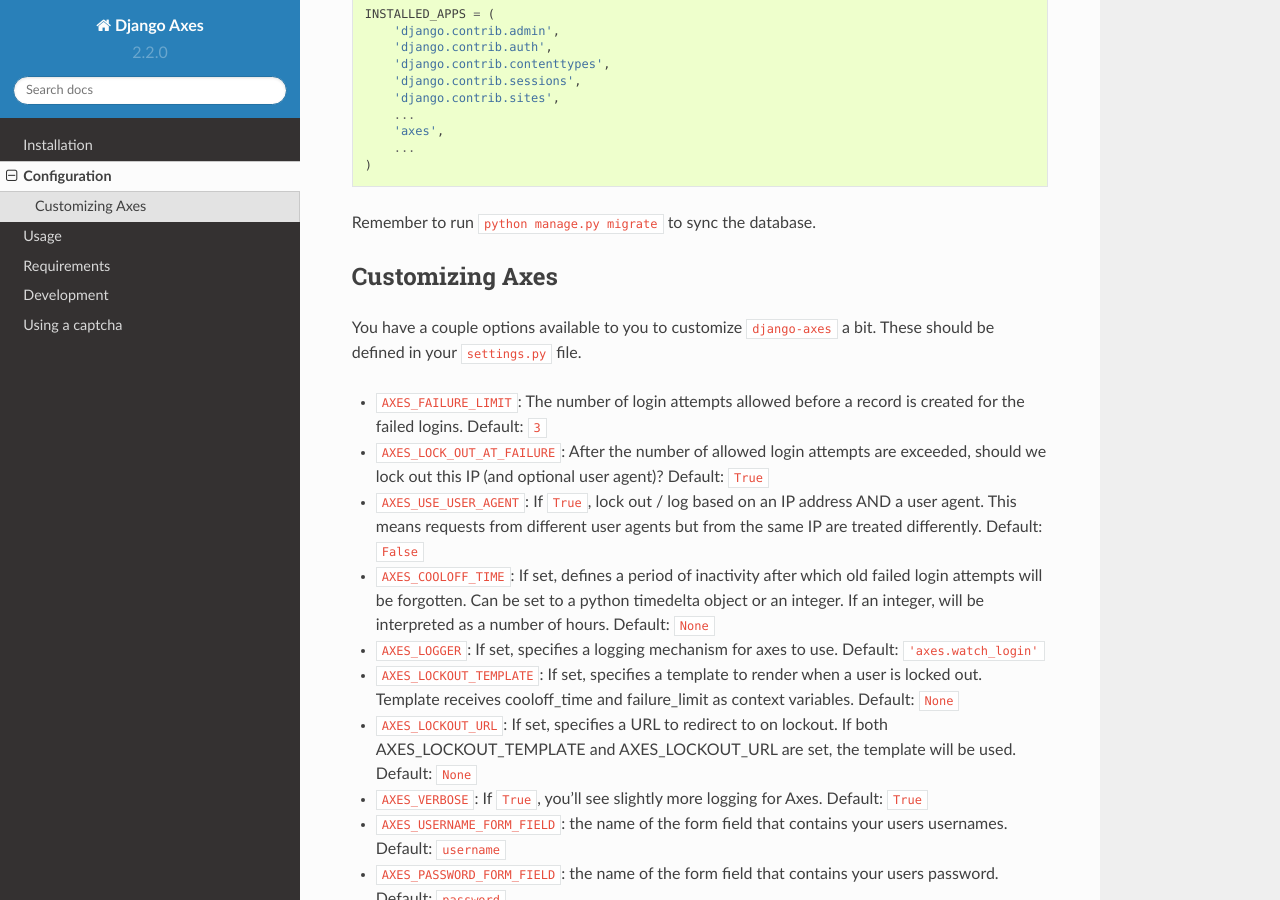
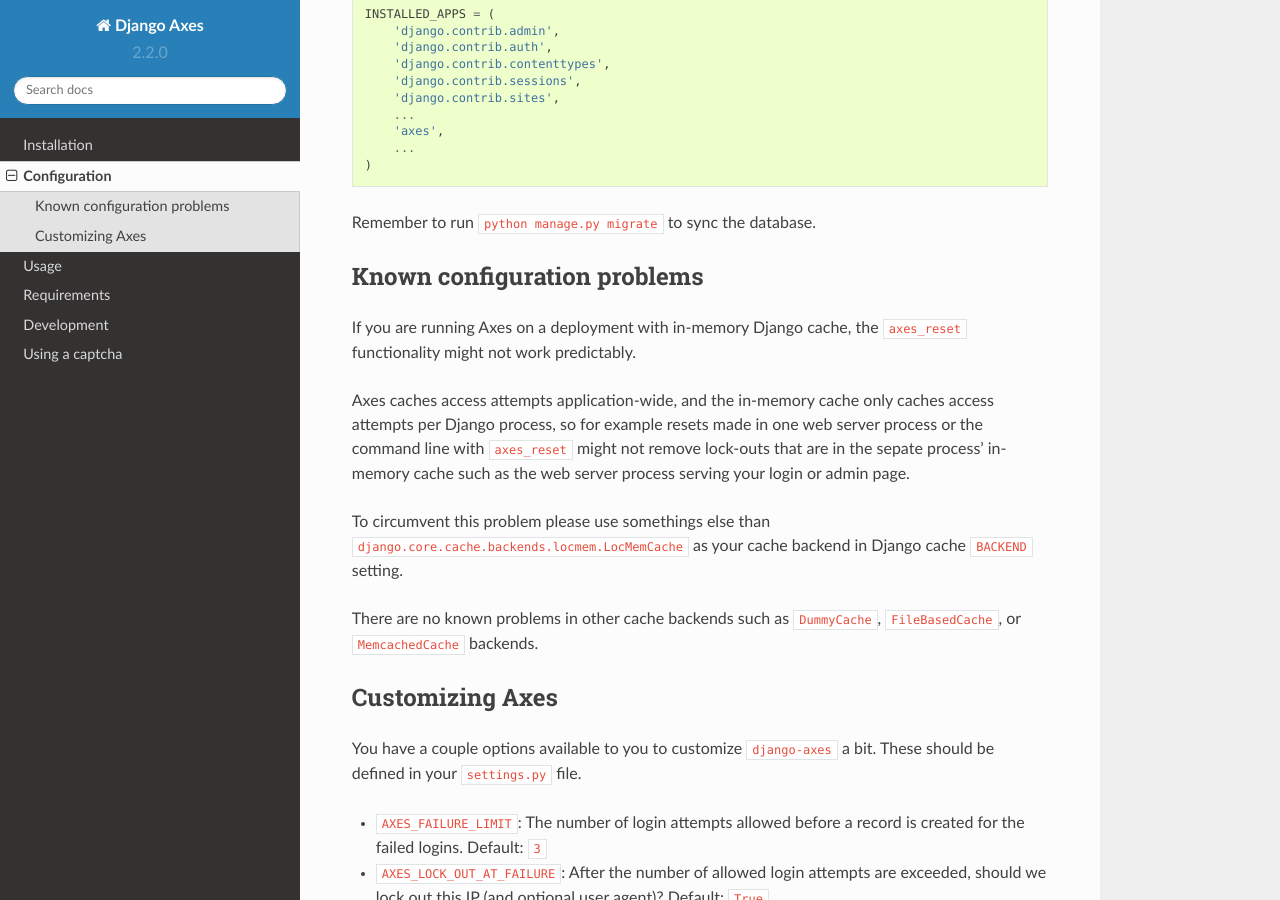
Before and after one commit to jazzband/django-axes, a Sphinx documentation site: the page built from docs/configuration.rst, in a window 1280 px wide and 900 px high, scrolled down 216 px. Built offline with Sphinx 7.4.7 and the Read the Docs theme 2.0.0, drawn with Linux system fonts in a browser that asks for light colours.

Commit message:
Add documentation on known LocMemCache problems
Signed-off-by: Aleksi Häkli <aleksi.hakli@vincit.fi>

```diff
--- a/docs/configuration.rst
+++ b/docs/configuration.rst
@@ -18,6 +18,24 @@
 
 Remember to run ``python manage.py migrate`` to sync the database.
 
+Known configuration problems
+----------------------------
+
+If you are running Axes on a deployment with in-memory Django cache,
+the ``axes_reset`` functionality might not work predictably.
+
+Axes caches access attempts application-wide, and the in-memory cache
+only caches access attempts per Django process, so for example
+resets made in one web server process or the command line with ``axes_reset``
+might not remove lock-outs that are in the sepate process' in-memory cache
+such as the web server process serving your login or admin page.
+
+To circumvent this problem please use somethings else than
+``django.core.cache.backends.locmem.LocMemCache`` as your
+cache backend in Django cache ``BACKEND`` setting.
+
+There are no known problems in other cache backends such as
+``DummyCache``, ``FileBasedCache``, or ``MemcachedCache`` backends.
 
 Customizing Axes
 ----------------
```
